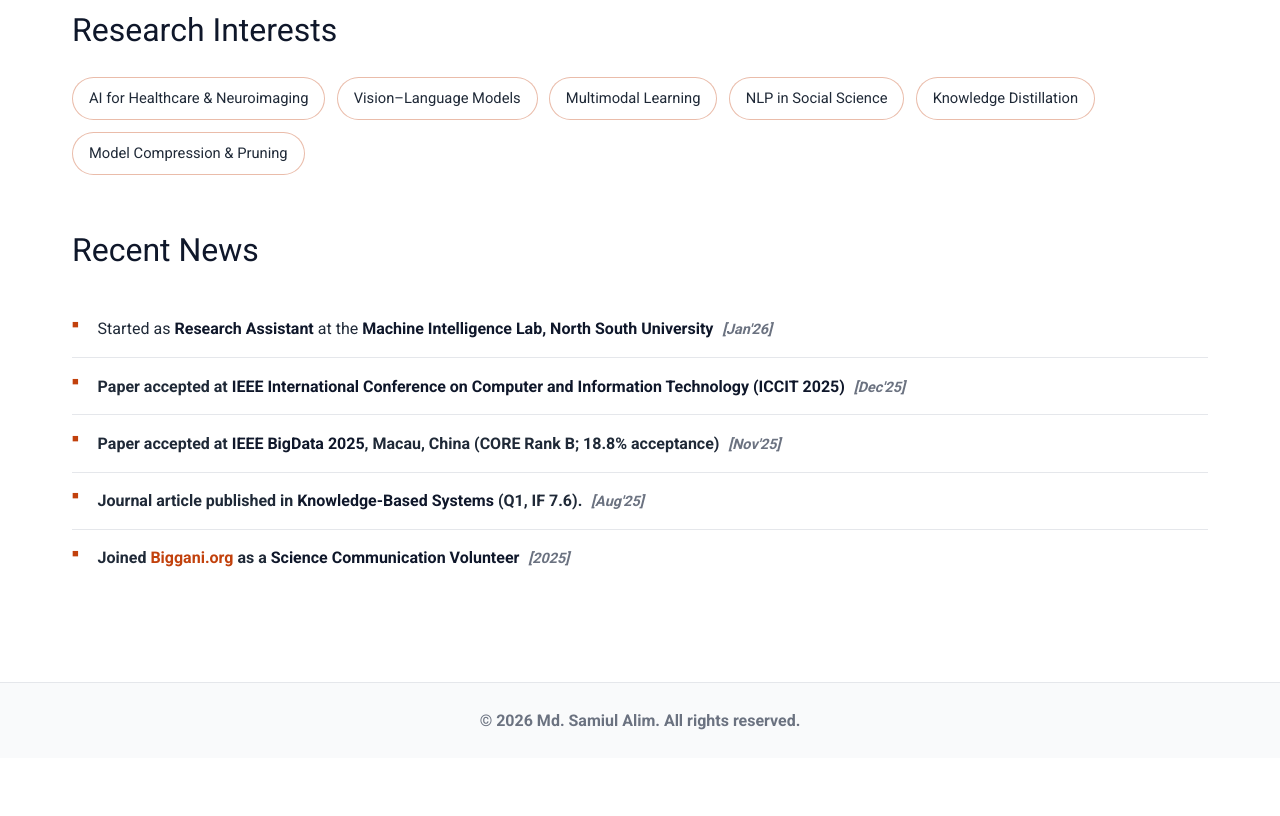
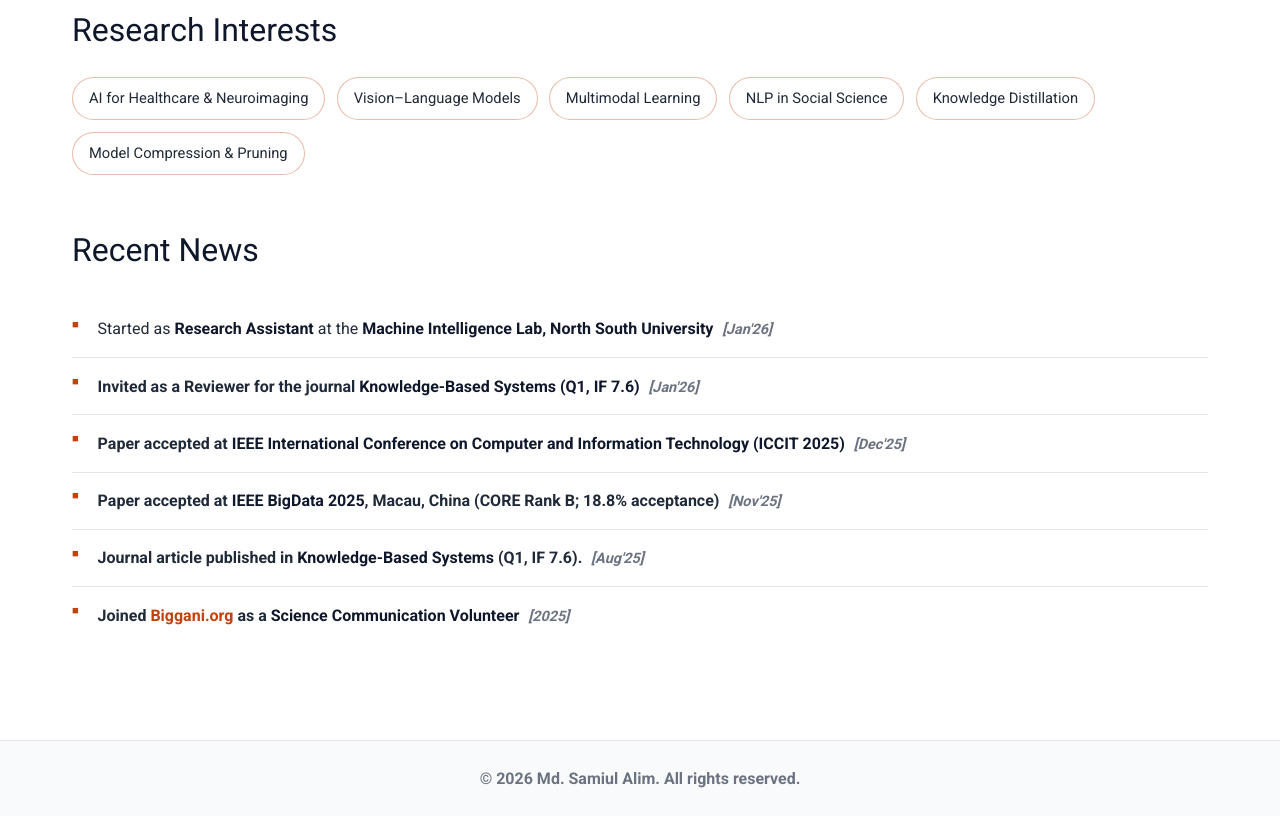
Before and after one commit to sami0055/samiulalim, a plain HTML site: page index.html in a window 1280 px wide. Shown: the part 834-1650 px from the top of the page. Before the commit the page ends 1592 px from the top, so only its background shows below. Drawn offline with Linux system fonts and the light colour scheme.

Commit message:
update recent news

```diff
--- a/index.html
+++ b/index.html
@@ -110,6 +110,12 @@
                 </li>
                 <li>
                     <span class="news-icon">&#9632;</span>
+                    Invited as a Reviewer for the journal
+                    <strong>Knowledge-Based Systems (Q1, IF 7.6)</strong>
+                    <em>[Jan'26]</em>
+                </li>
+                <li>
+                    <span class="news-icon">&#9632;</span>
                     Paper accepted at
                     <strong>IEEE International Conference on Computer and Information Technology
                     (ICCIT&nbsp;2025)</strong>
```
